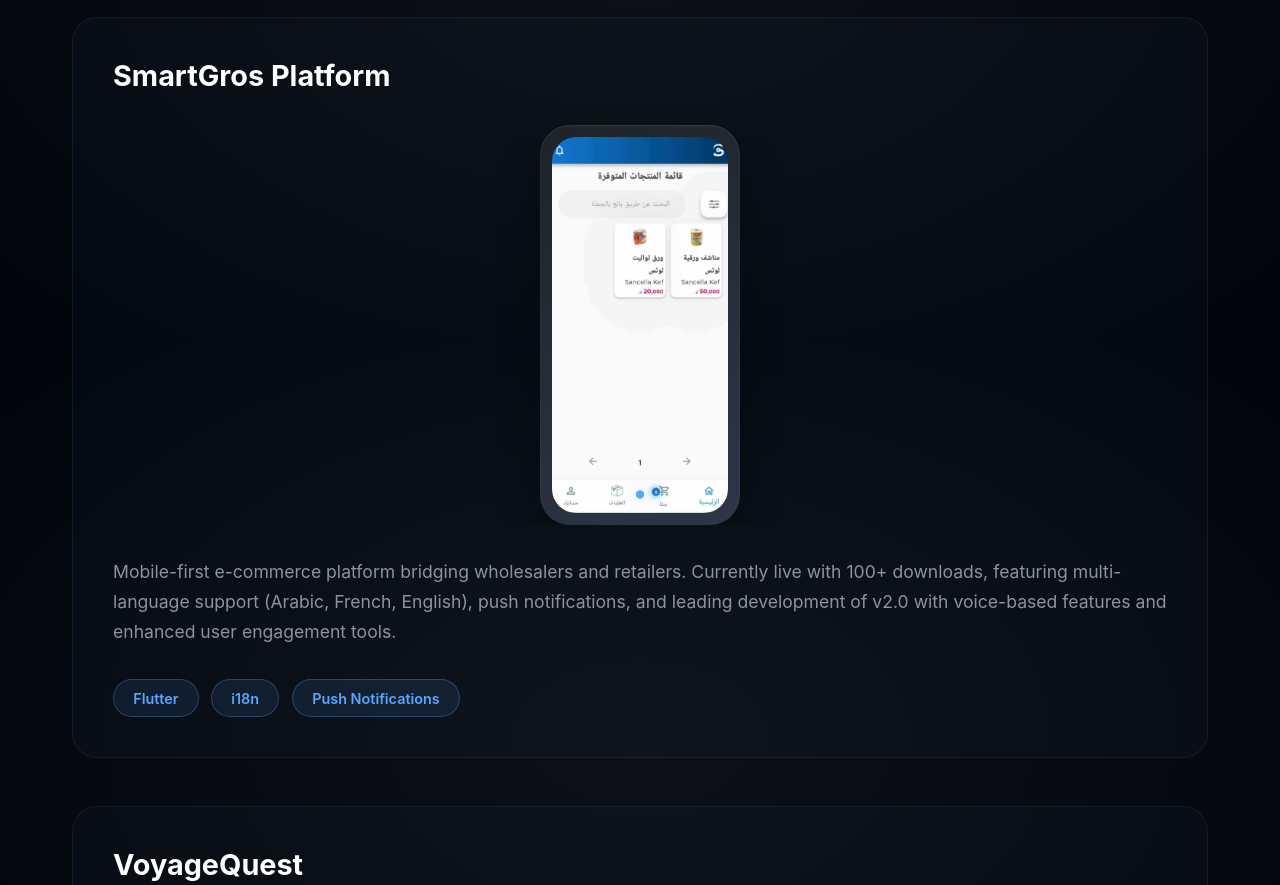
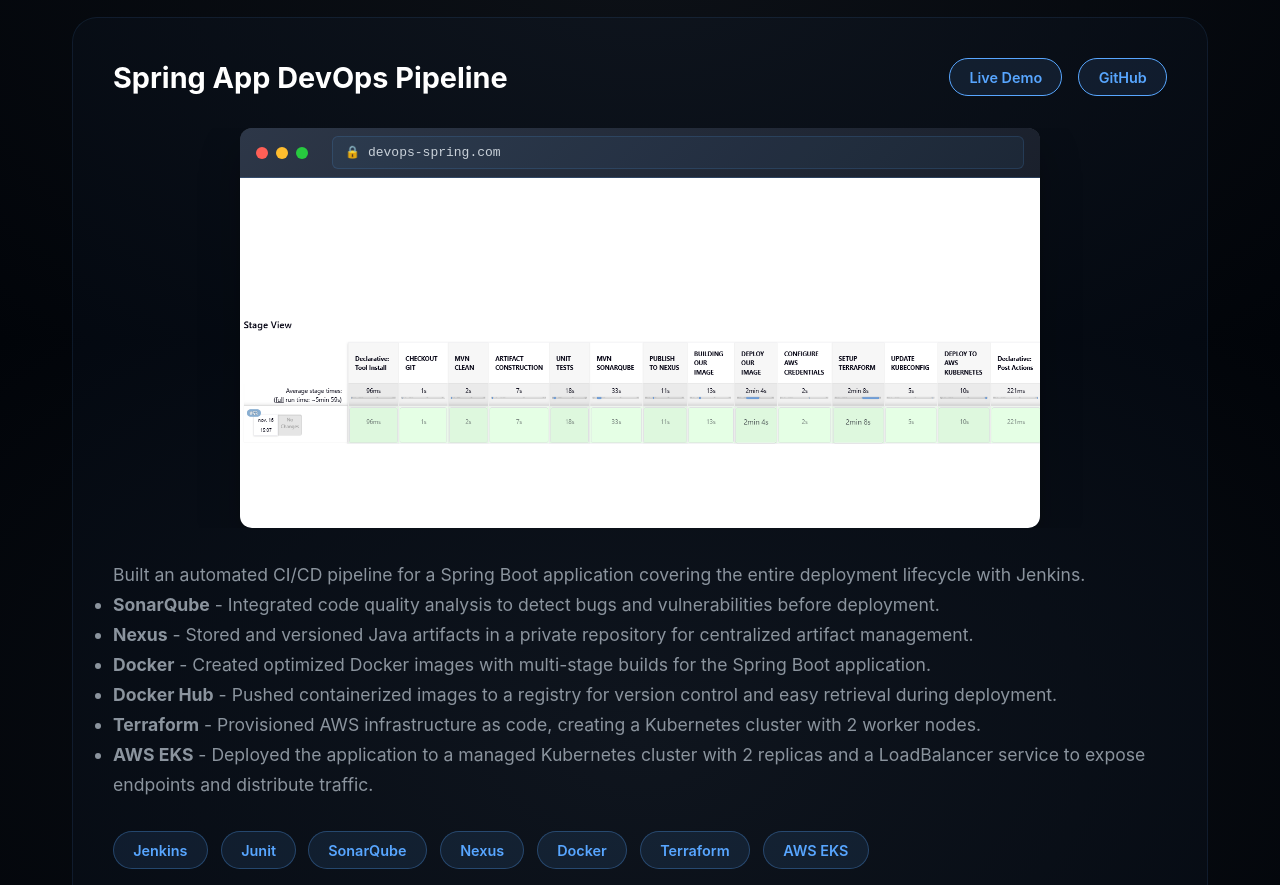
Before and after one commit to HoucemHb/portfolio, a plain HTML site: page index.html in a window 1280 px wide. Shown: the part 3660-4545 px from the top of the page. Drawn offline with Linux system fonts and the light colour scheme.

Commit message:
added jenkins cicd project

```diff
--- a/index.html
+++ b/index.html
@@ -2247,6 +2247,84 @@
                         <span class="tech-tag">CI/CD</span>
                     </div>
                 </div>
+
+                <div class="project">
+                    <div class="project-header">
+                        <h3 class="project-title">Spring App DevOps Pipeline</h3>
+                        <div class="project-links">
+                            <a href="#" class="project-link" onclick="openDemo()">Live Demo</a>
+                            <a href="https://github.com/HoucemHb/spring-devops-pipeline" target="_blank"
+                                class="project-link">GitHub</a>
+                        </div>
+                    </div>
+
+                    <div class="project-media">
+                        <div class="browser-frame">
+                            <div class="browser-header">
+                                <div class="browser-controls">
+                                    <div class="control-btn control-close"></div>
+                                    <div class="control-btn control-minimize"></div>
+                                    <div class="control-btn control-maximize"></div>
+                                </div>
+                                <div class="browser-address-bar">
+                                    <span class="address-icon">🔒</span>
+                                    <span class="address-text">devops-spring.com</span>
+                                </div>
+                            </div>
+                            <div class="browser-content">
+                                <div class="project-carousel">
+                                    <div class="carousel-item active">
+                                        <img src="assets/images/final.png"
+                                            style="height: 100%; aspect-ratio: 16/9; object-fit: contain;"
+                                            alt="CI/CD Pipeline Overview" loading="lazy">
+                                    </div>
+                                    <div class="carousel-controls">
+                                        <div class="carousel-dot active" onclick="showSlide(0, 0)"></div>
+                                    </div>
+                                </div>
+                            </div>
+                        </div>
+                    </div>
+
+                    <div class="project-description">
+                        <p>Built an automated CI/CD pipeline for a Spring Boot application covering the entire
+                            deployment lifecycle with Jenkins.</p>
+
+                        <ul>
+                            <li><strong>SonarQube</strong> - Integrated code quality analysis to detect bugs and
+                                vulnerabilities before
+                                deployment.</li>
+                            <li><strong>Nexus</strong> - Stored and versioned Java artifacts in a private repository for
+                                centralized
+                                artifact management.</li>
+                            <li><strong>Docker</strong> - Created optimized Docker images with multi-stage builds for
+                                the Spring Boot
+                                application.</li>
+                            <li><strong>Docker Hub</strong> - Pushed containerized images to a registry for version
+                                control and easy
+                                retrieval during deployment.</li>
+                            <li><strong>Terraform</strong> - Provisioned AWS infrastructure as code, creating a
+                                Kubernetes cluster with 2
+                                worker nodes.</li>
+                            <li><strong>AWS EKS</strong> - Deployed the application to a managed Kubernetes cluster with
+                                2 replicas and a
+                                LoadBalancer service to expose endpoints and distribute traffic.</li>
+
+                        </ul>
+                    </div>
+
+                    <div class="project-tech">
+                        <span class="tech-tag">Jenkins</span>
+                        <span class="tech-tag">Junit</span>
+                        <span class="tech-tag">SonarQube</span>
+                        <span class="tech-tag">Nexus</span>
+                        <span class="tech-tag">Docker</span>
+                        <span class="tech-tag">Terraform</span>
+                        <span class="tech-tag">AWS EKS</span>
+
+                    </div>
+                </div>
+
 
                 <!-- SmartGros Project - Mobile App -->
                 <div class="project">
```
Also changed, not shown: assets/images/final.png (added), 1 other file.
